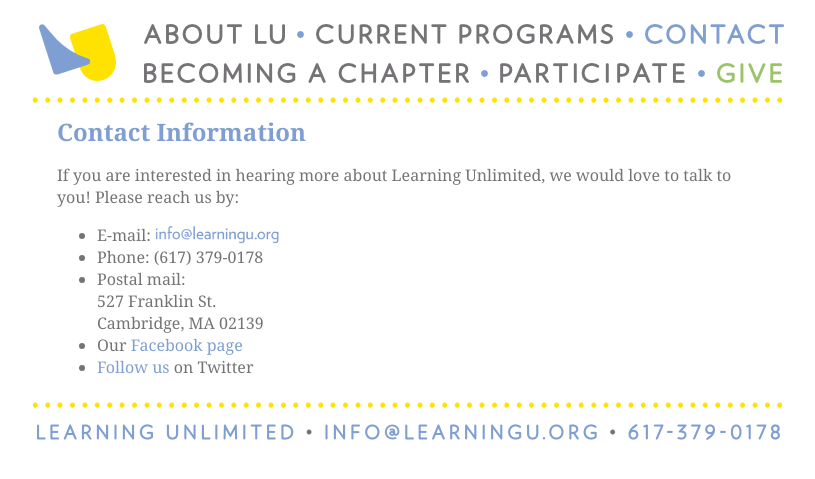
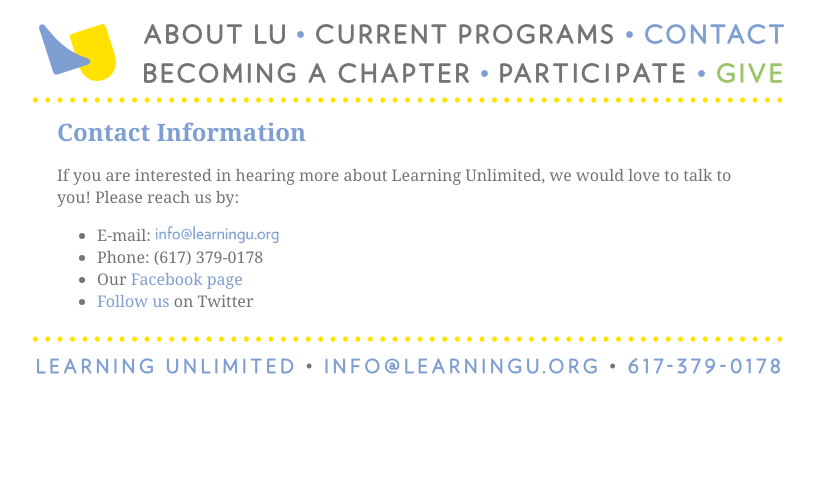
Before and after one commit to learning-unlimited/learning-unlimited.github.io, a Jekyll site: the page built from _contact/index.html, in a window 1280 px wide. Shown: the top 479 px of the page, without its empty margins (225-1040 px from the left). Built offline with Jekyll 4.4.1, drawn with Linux system fonts in a browser that asks for light colours.

Commit message:
Update index.html

```diff
--- a/_contact/index.html
+++ b/_contact/index.html
@@ -11,9 +11,6 @@
 <ul>
    <li>E-mail: <img src="/media/images/content-pages/email.jpg" height="20" width="124" valign=top></li>
    <li>Phone: (617) 379-0178</li>
-   <li>Postal mail:<br />
-       527 Franklin St.<br />
-       Cambridge, MA 02139</li>
    <li>Our <a href ="https://www.facebook.com/Learning-Unlimited-148451064087/">Facebook page</a></li>
 <li> <a href ="https://twitter.com/LUMakeASplash">Follow us</a> on Twitter</li>
 </ul>
```
